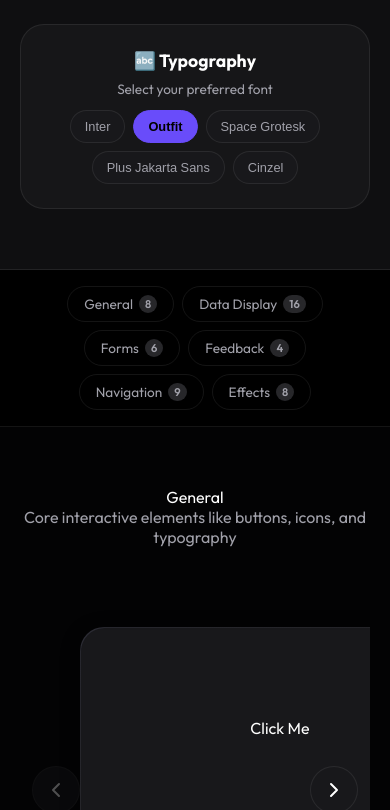
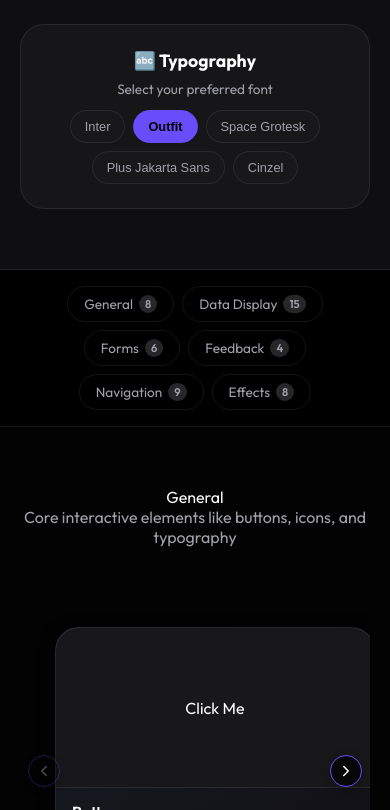
Before and after one commit to lukaspabst/zeN-UI-Website, a website built with Vite: page index.html in a window 390 px wide. Shown: the part 1190-2000 px from the top of the page. Built offline with nearby package versions, Linux system fonts and the light colour scheme.

```diff
--- a/src/data/registry.ts
+++ b/src/data/registry.ts
@@ -186,17 +186,7 @@
         description: 'Data table component with styled rows.',
         usage: '<zen-table id="tableDemo"></zen-table><script>document.getElementById("tableDemo").columns=[{key:"name",label:"Name"},{key:"role",label:"Role"}];document.getElementById("tableDemo").data=[{name:"Alice",role:"Developer"},{name:"Bob",role:"Designer"}];</script>'
     },
-    {
-        name: 'Skeleton Text',
-        tagName: 'zen-skeleton',
-        category: 'Data Display',
-        description: 'Loading placeholder for text content.',
-        usage: `<div style="display:flex; flex-direction:column; gap:8px;">
-      <zen-skeleton variant="text" width="80%" height="16px"></zen-skeleton>
-      <zen-skeleton variant="text" width="60%" height="16px"></zen-skeleton>
-      <zen-skeleton variant="text" width="70%" height="16px"></zen-skeleton>
-    </div>`
-    },
+
     {
         name: 'Skeleton Shapes',
         tagName: 'zen-skeleton',
--- a/src/main.ts
+++ b/src/main.ts
@@ -310,16 +310,29 @@
     const prevBtn = document.querySelector(`.prev-btn[data-category="${cat}"]`) as HTMLButtonElement;
     const nextBtn = document.querySelector(`.next-btn[data-category="${cat}"]`) as HTMLButtonElement;
     let currentIndex = 0;
-    const cardWidth = 400;
-    const gap = 24;
-    const trackPadding = 120;
     let maxIndex = 0;
 
+    const getCardDimensions = () => {
+      const isMobile = window.innerWidth <= 768;
+      const firstCard = track.querySelector('.gallery-card') as HTMLElement;
+      const cardWidth = firstCard ? firstCard.offsetWidth : (isMobile ? 300 : 400);
+      const gap = isMobile ? 16 : 24;
+      return { cardWidth, gap, isMobile };
+    };
+
     const calculateState = () => {
-      const totalTrackWidth = (cards.length * (cardWidth + gap)) - gap + trackPadding;
+      const { cardWidth, gap, isMobile } = getCardDimensions();
       const containerWidth = track.parentElement?.clientWidth || window.innerWidth;
-      const maxScrollPx = Math.max(0, totalTrackWidth - containerWidth);
-      maxIndex = Math.ceil(maxScrollPx / (cardWidth + gap));
+
+      if (isMobile) {
+        // On mobile, each card takes up the full view, so maxIndex = cards.length - 1
+        maxIndex = Math.max(0, cards.length - 1);
+      } else {
+        const trackPadding = 120;
+        const totalTrackWidth = (cards.length * (cardWidth + gap)) - gap + trackPadding;
+        const maxScrollPx = Math.max(0, totalTrackWidth - containerWidth);
+        maxIndex = Math.ceil(maxScrollPx / (cardWidth + gap));
+      }
 
       if (currentIndex > maxIndex) currentIndex = maxIndex;
       updatePosition();
@@ -331,6 +344,7 @@
     };
 
     const updatePosition = () => {
+      const { cardWidth, gap } = getCardDimensions();
       const offset = currentIndex * (cardWidth + gap);
       track.style.transform = `translateX(-${offset}px)`;
       updateButtonStates();
--- a/src/styles/gallery.css
+++ b/src/styles/gallery.css
@@ -131,3 +131,104 @@
     border-color: var(--zen-glass-border);
     transform: none;
 }
+
+/* Mobile responsive - single card view with center alignment */
+@media (max-width: 768px) {
+    .gallery-container {
+        overflow: hidden;
+        padding: 20px 0;
+    }
+
+    .gallery-track {
+        padding: 20px 0;
+        gap: 16px;
+        justify-content: flex-start;
+    }
+
+    .gallery-card {
+        width: calc(100vw - 80px);
+        max-width: 340px;
+        min-width: 280px;
+        flex-shrink: 0;
+        margin: 0 auto;
+    }
+
+    /* Center the track properly */
+    .gallery-track {
+        padding-left: calc((100vw - min(340px, calc(100vw - 80px))) / 2);
+        padding-right: calc((100vw - min(340px, calc(100vw - 80px))) / 2);
+    }
+
+    .gallery-controls {
+        position: absolute;
+        top: 50%;
+        left: 0;
+        right: 0;
+        transform: translateY(-50%);
+        padding: 0 8px;
+        z-index: 10;
+    }
+
+    .gallery-btn {
+        width: 36px;
+        height: 36px;
+        background: rgba(0, 0, 0, 0.7);
+        backdrop-filter: blur(10px);
+        border: 1px solid var(--zen-primary);
+        box-shadow: 0 4px 12px rgba(0, 0, 0, 0.3);
+    }
+
+    .gallery-btn:hover {
+        background: var(--zen-primary);
+    }
+
+    .card-content {
+        padding: 24px;
+        min-height: 180px;
+    }
+
+    .card-info {
+        padding: 16px 20px;
+    }
+
+    .card-info h3 {
+        font-size: 1rem;
+    }
+
+    .card-info p {
+        font-size: 0.8rem;
+    }
+}
+
+/* Extra small screens */
+@media (max-width: 480px) {
+    .gallery-card {
+        width: calc(100vw - 60px);
+        max-width: 320px;
+        min-width: 260px;
+    }
+
+    .gallery-track {
+        padding-left: calc((100vw - min(320px, calc(100vw - 60px))) / 2);
+        padding-right: calc((100vw - min(320px, calc(100vw - 60px))) / 2);
+    }
+
+    .gallery-btn {
+        width: 32px;
+        height: 32px;
+    }
+
+    .gallery-btn svg {
+        width: 18px;
+        height: 18px;
+    }
+
+    .card-content {
+        padding: 20px;
+        min-height: 160px;
+    }
+
+    .card-info {
+        padding: 14px 16px;
+    }
+}
```
